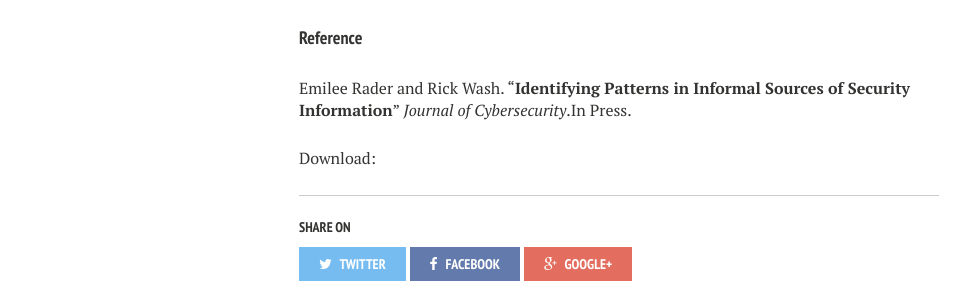
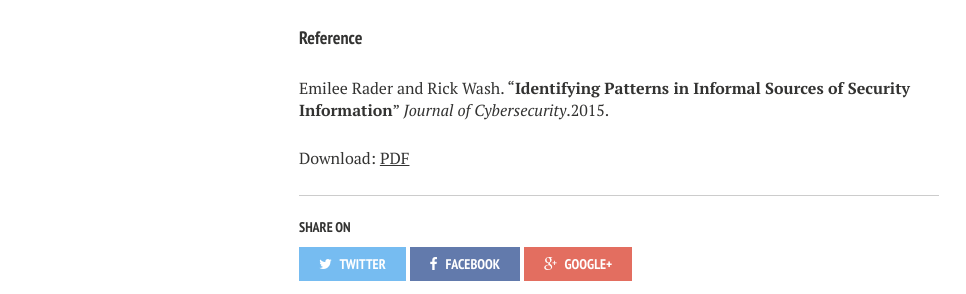
Before and after one commit to bierdoctor/bierdoctor.github.io, a Jekyll site: the page built from _posts/2015-09-29-security-sources.md, in a window 1280 px wide. Shown: the part 670-964 px from the top of the page, without its empty margins (21-987 px from the left). Built offline with Jekyll 4.4.1, drawn with Linux system fonts in a browser that asks for light colours; nearby versions of some CDN libraries.

Commit message:
updated citation information for topic model paper

```diff
--- a/_posts/2015-09-29-security-sources.md
+++ b/_posts/2015-09-29-security-sources.md
@@ -6,8 +6,11 @@ tags: security
 title: Identifying Patterns in Informal Sources of Security Information
 author: Emilee Rader and Rick Wash
 journal: Journal of Cybersecurity
-year: In Press
+year: 2015
 abstract: yes
+file: "cybsec.tyv008.full.pdf"
+link: "http://cybersecurity.oxfordjournals.org/content/early/2015/12/01/cybsec.tyv008.abstract?ijkey=zXmqzaCZUp0bJeD&keytype=ref"
+doi: "10.1093/cybsec/tyv008"
 ---
 
 Computer users have access to computer security information from many different sources, but few
```
